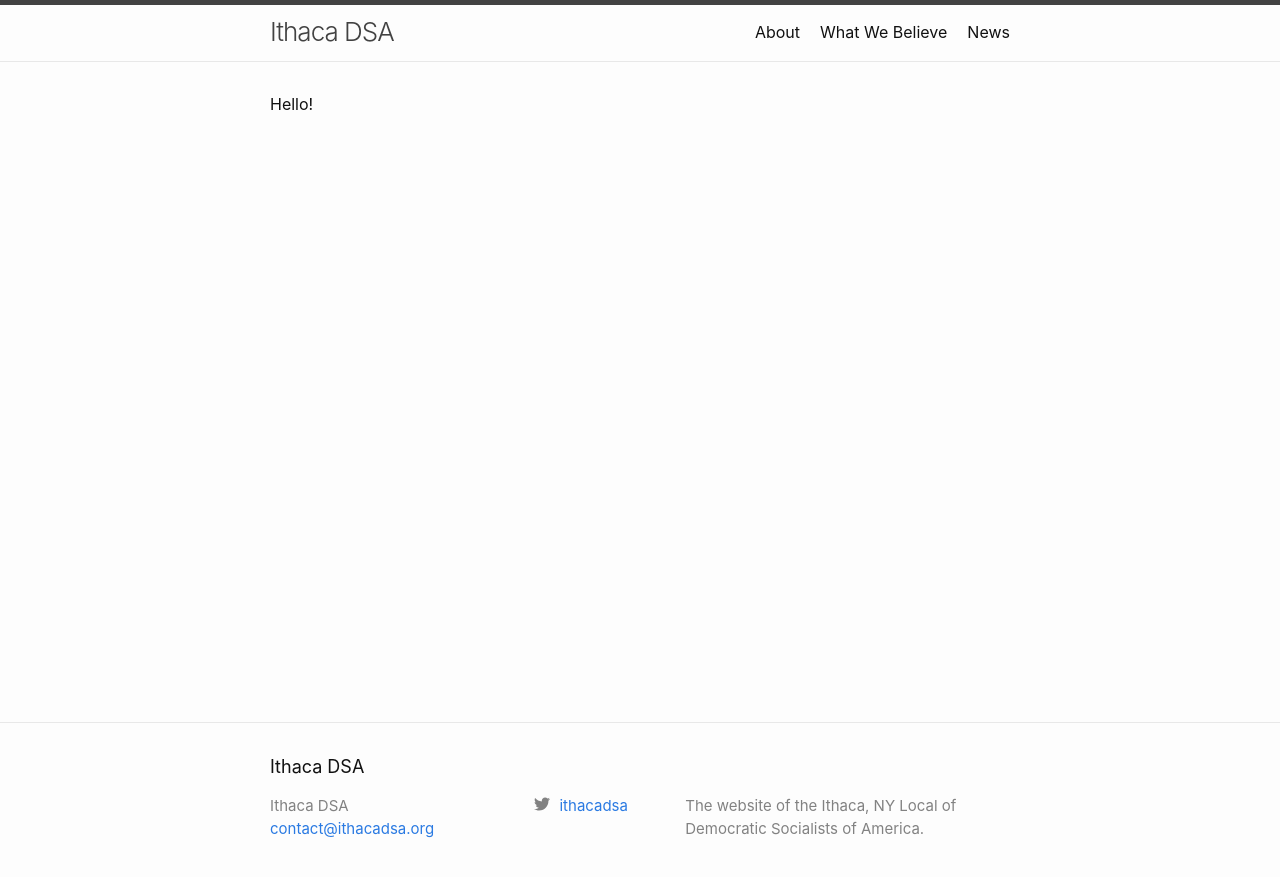
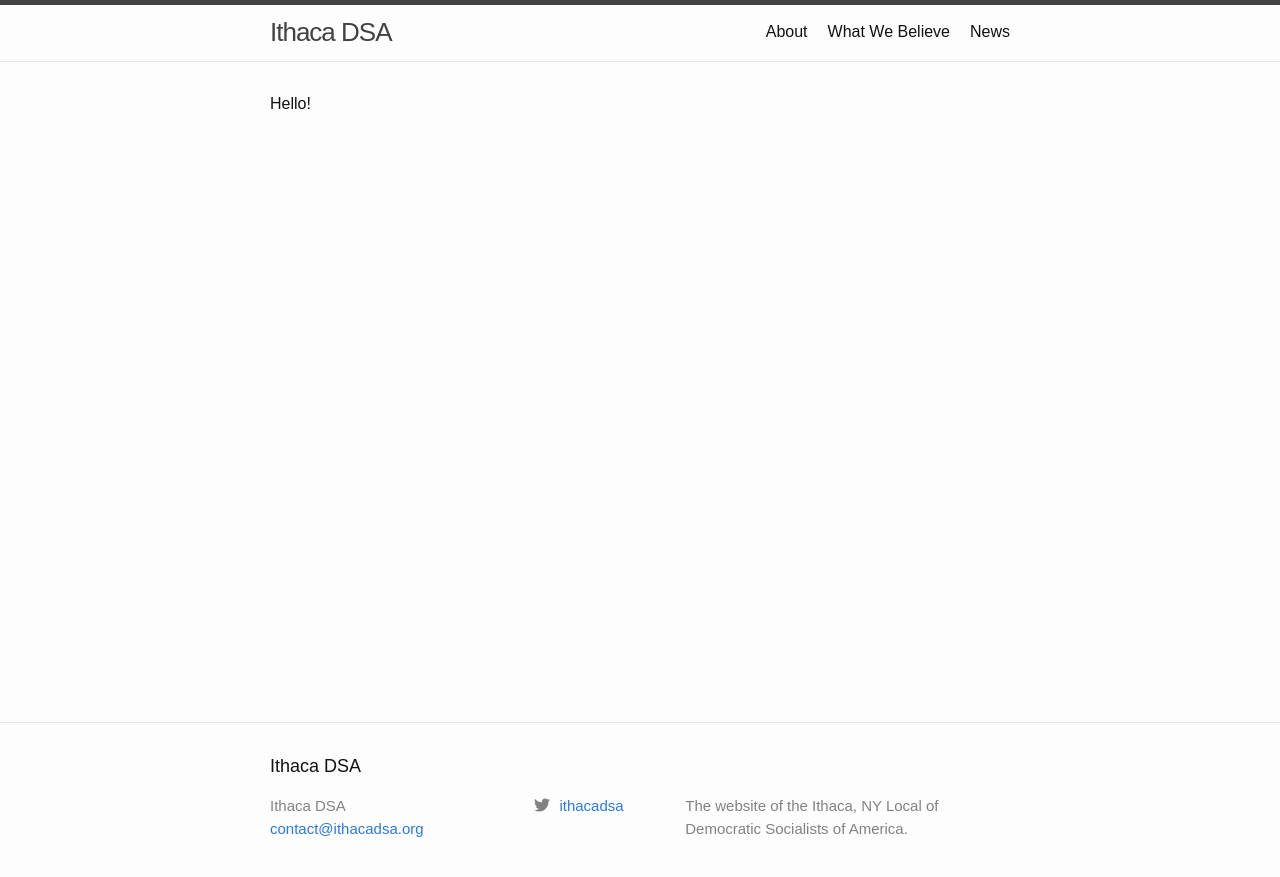
Before and after one commit to ithacadsa/ithacadsa.github.io, a Jekyll site: the page built from index.md, in a window 1280 px wide. Shown: the top 877 px of the page. Built offline with Jekyll 4.4.1, drawn with Linux system fonts in a browser that asks for light colours.

Commit message:
enabled font

```diff
--- a/_sass/minima.scss
+++ b/_sass/minima.scss
@@ -2,7 +2,7 @@
 
 // Define defaults for each variable.
 
-$base-font-family: -apple-system, BlinkMacSystemFont, "Segoe UI", Roboto, Helvetica, Arial, sans-serif, "Apple Color Emoji", "Segoe UI Emoji", "Segoe UI Symbol" !default;
+$base-font-family: "Maifold DSA", sans-serif, !default;
 $base-font-size:   16px !default;
 $base-font-weight: 400 !default;
 $small-font-size:  $base-font-size * 0.875 !default;
```
